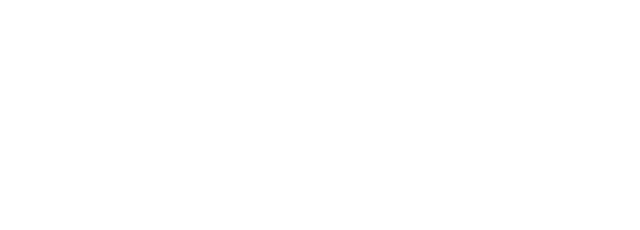
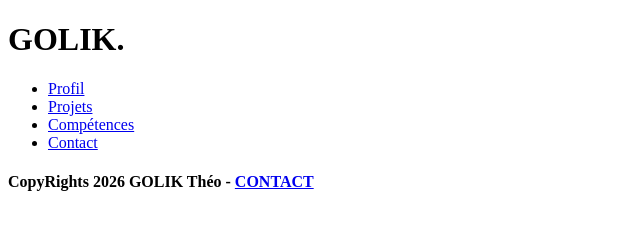
Before and after one commit to GitGolik/GOLIK-PORTFOLIO, a plain HTML site: page contact.html in a window 1280 px wide. Shown: the whole page, without its empty margins (0-640 px from the left). Drawn offline with Linux system fonts and the light colour scheme.

Commit message:
FEAT : add header and footer on each *.html

```diff
--- a/competences.html
+++ b/competences.html
@@ -0,0 +1,36 @@
+<!DOCTYPE html>
+<html>
+    <head>
+        <meta charset="UTF-8">
+        <meta name="viewport" content="width=device-width, initial-scale=1.0">
+        <meta name="description" content="Portfolio - CV - Théo Golik">
+        <meta name="author" content="GOLIK Théo">
+        <meta name="robots" content="index, follow">
+        <title>GOLIK - Portfolio</title>
+        <link rel="stylesheet" href="css/style.css">
+    </head>
+
+    <body>
+        <header>
+            <h1>GOLIK.</h1>
+            <div>
+                <nav>
+                    <ul>
+                        <li><a href="index.html">Profil</a></li>
+                        <li><a href="projets.html">Projets</a></li>
+                        <li><a href="competences.html">Compétences</a></li>
+                        <li><a href="contact.html">Contact</a></li>
+                    </ul>
+                </nav>
+            </div>
+        </header>
+
+        <main>
+
+        </main>
+
+        <footer>
+            <h4>CopyRights 2026 GOLIK Théo - <a href="contact.html">CONTACT</a></h4>
+        </footer>
+    </body>
+</html>
--- a/contact.html
+++ b/contact.html
@@ -0,0 +1,36 @@
+<!DOCTYPE html>
+<html>
+    <head>
+        <meta charset="UTF-8">
+        <meta name="viewport" content="width=device-width, initial-scale=1.0">
+        <meta name="description" content="Portfolio - CV - Théo Golik">
+        <meta name="author" content="GOLIK Théo">
+        <meta name="robots" content="index, follow">
+        <title>GOLIK - Portfolio</title>
+        <link rel="stylesheet" href="css/style.css">
+    </head>
+
+    <body>
+        <header>
+            <h1>GOLIK.</h1>
+            <div>
+                <nav>
+                    <ul>
+                        <li><a href="index.html">Profil</a></li>
+                        <li><a href="projets.html">Projets</a></li>
+                        <li><a href="competences.html">Compétences</a></li>
+                        <li><a href="contact.html">Contact</a></li>
+                    </ul>
+                </nav>
+            </div>
+        </header>
+
+        <main>
+
+        </main>
+
+        <footer>
+            <h4>CopyRights 2026 GOLIK Théo - <a href="contact.html">CONTACT</a></h4>
+        </footer>
+    </body>
+</html>
```
Also changed, not shown: projets.html (+36 -0 lines), index.html (line endings or trailing spaces).
